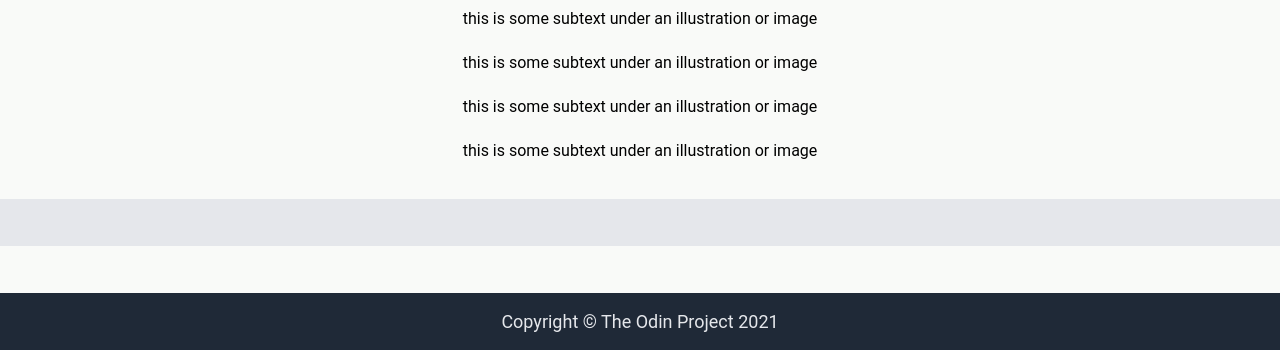
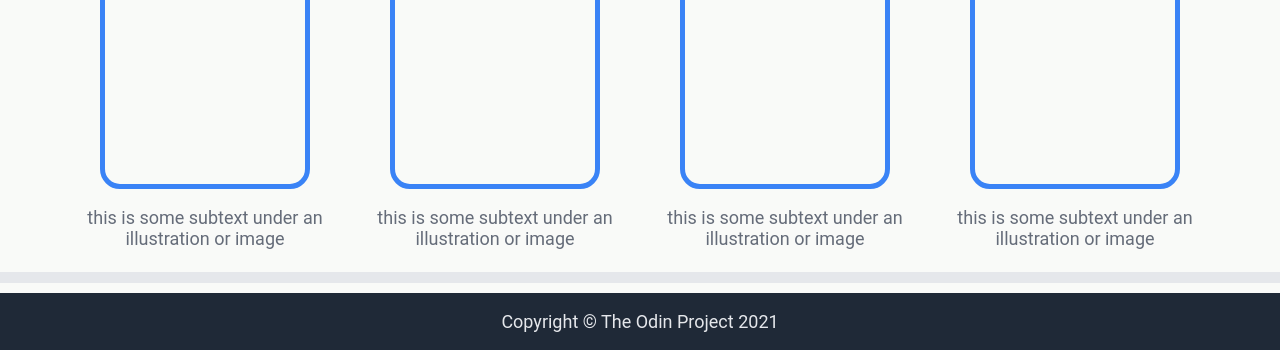
Before and after one commit to Yahska-0818/Landing-page, a plain HTML site: page index.html in a window 1280 px wide. Shown: the part 450-800 px from the top of the page. Drawn offline with Linux system fonts and the light colour scheme.

Commit message:
Styled info images

```diff
--- a/style.css
+++ b/style.css
@@ -67,12 +67,41 @@ a {
     flex-direction: column;
     justify-content: center;
     align-items: center;
+    gap: 50px;
 }
 
 .random {
     color: #1f2947;
     font-size: 36px;
     font-weight: 900;
+}
+
+.cards {
+    display: flex;
+    color: #656C79;
+    width: 1200px;
+    justify-content: space-evenly;
+}
+
+.card-1, .card-2, .card-3, .card-4 {
+    width: 250px;
+    display: flex;
+    flex-direction: column;
+    align-items: center;
+}
+
+.card-1 h6, .card-2 h6, .card-3 h6, .card-4 h6 {
+    border: 5px solid #3A83F6;
+    width: 200px;
+    height: 200px;
+    border-radius: 20px;
+    margin: 0;
+}
+
+.card-1 p, .card-2 p, .card-3 p, .card-4 p {
+    display: flex;
+    text-align: center;
+    font-size: 18px;
 }
 
 .quote {
```
